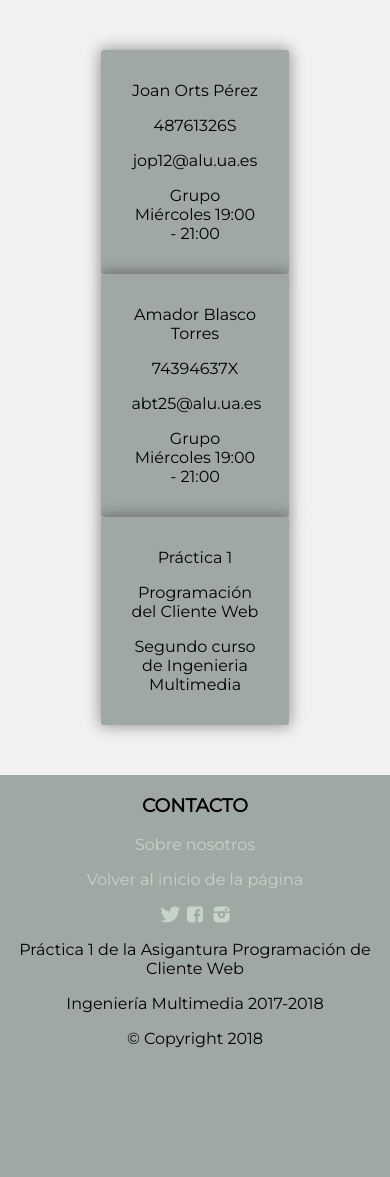
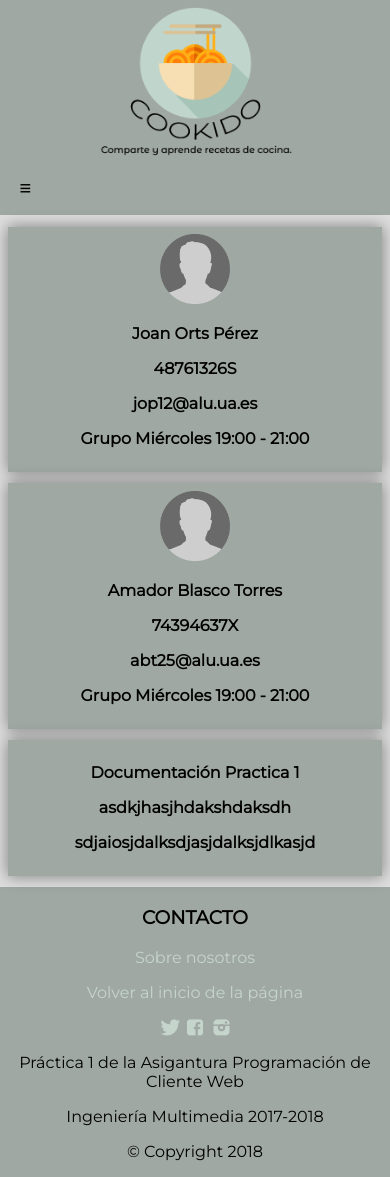
Before and after one commit to JoanOrts/PWC, a PHP site: page /acerca.html in a window 390 px wide. Before the commit the page ends 1048 px from the top, so only its background shows below. Run offline with PHP 8.4, Linux system fonts and the light colour scheme.

Commit message:
Responsive de: Nuevo header, nav, formularios y acerca de

```diff
--- a/acerca.html
+++ b/acerca.html
@@ -1,34 +1,83 @@
 <!DOCTYPE html>
-<html lang="zxx">
+<html lang="es">
 <head>
   <meta charset="UTF-8">
-  <title>Acerca</title>
-  <link rel="stylesheet" type="text/css" href="css/style.css">
+  <title>Acerca de</title>
+  <link rel="stylesheet" type="text/css" href="css/styleJoan.css">
   <link type="text/css" rel="stylesheet" href="css/fontello/css/icon.css">
+  <meta name="viewport" content="width=device-width, initial-scale=1"/>
 </head>
 
   <body>
 
-  <div id="formulariologin">
-    <div id="acercaid" class="acercadatos">
-        <p> Joan Orts Pérez</p>
-        <p>48761326S</p>
-        <p>jop12@alu.ua.es</p>
-        <p>Grupo Miércoles 19:00 - 21:00</p>
+    <header style="background: #9fa8a3;">
+  		<a href="index.html"><img src="images/logoletras2.png" alt="Cookido Logo" class="cookidologo"></a>
+
+  	</header>
+
+  	<div class='barranavegacion'>
+  			<nav id='barranavegacionid'>
+  				<input type='checkbox'/>
+  				<label>
+  						<i class="fa-bars">&#8801;</i>
+  				</label>
+
+  				<ul>
+  						<li><a href='index.html'>Inicio</a></li>
+  						<li><a href='buscar.html'>Buscar</a></li>
+  						<li><a href='registro.html'>Registro</a></li>
+  						<li><a href='nueva-receta.html'>Nueva Receta</a></li>
+  						<li><a href='login.html'>Log In</a></li>
+  						<li><a href='index.html'>Log Out</a></li>
+  					</ul>
+  			</nav>
+  	</div>
+
+    <div class="descrip">
+      <div class="datos_curso">
+        <img class="joan" src="images/default.png" alt="Avatar Joan">
+          <p> Joan Orts Pérez</p>
+          <p>48761326S</p>
+          <p>jop12@alu.ua.es</p>
+          <p>Grupo Miércoles 19:00 - 21:00</p>
+      </div>
     </div>
 
-    <div id="acercaid2" class="acercadatos2">
+    <div class="descrip">
+      <div class="datos_curso">
+        <img class="amador" src="images/default.png" alt="Avatar Amador" >
         <p>Amador Blasco Torres</p>
         <p>74394637X</p>
         <p>abt25@alu.ua.es</p>
         <p>Grupo Miércoles 19:00 - 21:00</p>
+      </div>
     </div>
-    <div class="datos_curso">
-      <p>Práctica 1 </p>
-      <p>Programación del Cliente Web</p>
-      <p>Segundo curso de Ingenieria Multimedia</p>
+
+    <div class="descrip">
+      <div class="datos_curso">
+        <p>Documentación Practica 1 </p>
+        <p>asdkjhasjhdakshdaksdh</p>
+        <p>sdjaiosjdalksdjasjdalksjdlkasjd</p>
+      </div>
     </div>
-  </div>
+
+    <!--<div id="cartitaJoan" class="joancartita">
+        <img class="joan" src="images/default.png" alt="Avatar Joan">
+          <p> Joan Orts Pérez</p>
+          <p>48761326S</p>
+          <p>jop12@alu.ua.es</p>
+          <p>Grupo Miércoles 19:00 - 21:00</p>
+    </div>
+
+    <div id="cartitaAmador" class="amadorcartita">
+        <img class="amador" src="images/default.png" alt="Avatar Amador" >
+        <div class="datitosdedentro">
+        <p>Amador Blasco Torres</p>
+        <p>74394637X</p>
+        <p>abt25@alu.ua.es</p>
+        <p>Grupo Miércoles 19:00 - 21:00</p>
+      </div>
+    </div>-->
 
   <div class="footerseccion">
     <footer>
--- a/css/style.css
+++ b/css/style.css
@@ -36,8 +36,6 @@ header a{
 header ul{
   text-align: center;
   display: inline-block;
-  border-radius: 25px;
-  background:rgba(255,255,255, 0.4);
   padding-right: 10%;
   margin-top:40px;
   margin-bottom: 100px;
@@ -223,11 +221,6 @@ nav li{
 /*FOOTER*/
 
 footer {
-    /*padding: 20px;
-    text-align: center;
-    background: #9fa8a3;
-    margin-top: 20px;
-    margin: 0 auto;*/
 		margin-bottom: 0;
     margin-left: 0;
     width: 100%;
@@ -418,3 +411,11 @@ footer {
 }
 
 /*ACERCA DE------- */
+
+.acercade {
+	width: 60%;
+  margin: 50px auto;
+  text-align: center;
+  position: relative;
+	margin: none;
+}
--- /dev/null
+++ b/css/styleJoan.css
@@ -0,0 +1,337 @@
+@import url(http://fonts.googleapis.com/css?family=Montserrat);
+
+/*------------------GENERAL---------------------------*/
+
+body {margin: 0px;padding-top:0;}
+
+body,html{
+  font-family: montserrat;
+  font-weight:normal;
+  background-color: #dedede;
+}
+
+body>header{
+	display: flex;
+	flex-direction: column;
+	text-align: center;
+}
+
+/*------------------LOGO DE HEADER-----------------------*/
+
+.cookidologo{
+	align-self: center;
+	width: 20%;
+}
+
+/*------------------------BARRA DE NAVEGACION-------------------*/
+
+#barranavegacionid{
+  width:auto;
+  min-width:300px;
+  height: 45px;
+  margin:0 auto;
+  position:relative;
+  overflow:no-display;
+  color: #FFF;
+  background: #9fa8a3;
+  border-bottom: 2px solid #9fa8a3;
+}
+
+#barranavegacionid ul,#barranavegacionid li{
+
+  margin:0 auto;
+  padding:0 0;
+  list-style:none;
+  display: flex;
+}
+
+#barranavegacionid ul{
+  margin-left: 10px;
+  height:45px;
+  width:100%
+}
+
+#barranavegacionid li{
+	float:left;
+	display:inline;
+	position:relative;
+}
+
+#barranavegacionid a{
+	display: block;
+  font-size:120%;
+	line-height: 45px;
+	padding: 0 14px;
+	text-decoration: none;
+	color: black;
+}
+#barranavegacionid li a:hover{
+  color: #e3e0cf;
+
+}
+#barranavegacionid input{display:none;margin:0 0;padding:0 0;width:80px;height:30px;opacity:0;cursor:pointer
+}
+#barranavegacionid label{
+	font:normal 20px Arial;
+  display:none;
+  width:35px;
+  height:36px;
+  line-height:36px;
+  text-align:center;
+  float:right;
+
+}
+
+/*-----------------FORMULARI REGISTRE I LOGIN------------------*/
+
+#formulariologin {
+  width: 60%;
+  margin: 50px auto;
+  text-align: center;
+  position: relative;
+}
+
+#formulariologin div {
+  background: #9fa8a3;
+  border: 0 none;
+  border-radius: 3px;
+  box-shadow: 0 0 15px 1px rgba(0, 0, 0, 0.4);
+  padding: 15px 30px;
+  box-sizing: border-box;
+  width: 80%;
+  margin: 0 auto;
+  position: relative;
+}
+
+#formulariologin input, #formulariologin textarea {
+  outline: none;
+  padding: 15px;
+  border: 3px solid #c5d5cb;
+  border-radius: 3px;
+  margin-bottom: 10px;
+  width: 100%;
+  box-sizing: border-box;
+  font-family: montserrat;
+  color: black;
+  font-size: 13px;
+}
+
+#formulariologin .action-button {
+  width: 100px;
+  background: #c5d5cb;
+  font-weight: bold;
+  color: black;
+  border: 0 none;
+  border-radius: 1px;
+  cursor: pointer;
+  padding: 10px 5px;
+  margin: 10px 5px;
+}
+
+#formulariologin .action-button:hover, #formulariologin .action-button:focus {
+  box-shadow: 0 0 0 2px white;
+}
+
+/*---------------------FORMULARI BUSQUEDA---------------------------------*/
+
+.formulariobusqueda {
+  width: 60%;
+  margin: 50px auto;
+  text-align: center;
+  position: relative;
+}
+
+.formulariobusquedacampos {
+  background: #9fa8a3;
+  border: 0 none;
+  border-radius: 3px;
+  box-shadow: 0 0 15px 1px rgba(0, 0, 0, 0.4);
+  padding: 15px 30px;
+  box-sizing: border-box;
+  width: 50%;
+  margin: 0 auto;
+  position: relative;
+}
+
+.formulariobusquedacampos:not(:first-of-type) {
+  display: none;
+}
+
+.formulariobusqueda input, .formulariobusqueda textarea, .formulariobusqueda select {
+  outline: none;
+  padding: 15px;
+	border: 3px solid #c5d5cb;
+  border-radius: 3px;
+  margin-bottom: 10px;
+  width: 100%;
+  box-sizing: border-box;
+  font-family: montserrat;
+  color: black;
+  font-size: 13px;
+
+}
+
+.formulariobusqueda .action-button {
+  width: 100px;
+  background: #c5d5cb;
+  font-weight: bold;
+  color: black;
+  border: 0 none;
+  border-radius: 1px;
+  cursor: pointer;
+  padding: 10px 5px;
+  margin: 10px 5px;
+}
+
+.formulariobusqueda .action-button:hover, .formulariobusqueda .action-button:focus {
+  box-shadow: 0 0 0 2px white;
+}
+
+.dificultad{
+  font-size: 15px;
+  float:left;
+  font-weight: bold;
+}
+
+/*---------------------------------ACERCA DE------------------------*/
+
+.descrip{
+  width: 96%;
+  margin:0 auto;
+  border: 0 none;
+  border-radius: 3px;
+  box-shadow: 0 0 15px 1px rgba(0, 0, 0, 0.4);
+  box-sizing: border-box;
+  position: relative;
+
+}
+
+.datos_curso{
+  margin-top:3%;
+  text-align: center;
+  padding: 2% 3%;
+  background-color: #9fa8a3;
+  font-size: 1em;
+  font-weight: bold;
+}
+
+.joan{
+  width: 20%;
+}
+
+.amador{
+  width: 20%;
+}
+
+/*-------------------------------FOOTER--------------------------------*/
+
+footer {
+		margin-bottom: 0;
+    margin-left: 0;
+    width: 100%;
+  	background:#9fa8a3;
+		text-align: center;
+	  margin:0 auto;
+}
+
+.footerseccion{
+	display: inline-block;
+	display: flex;
+	margin-top: 3%;
+}
+
+.footerinfo{
+	margin-bottom: 2%;
+}
+
+/*--------ICONS------------*/
+
+.iconito{
+  color: #c5d5cb;
+}
+
+.iconito:hover{
+  color: #e3e0cf;
+}
+
+.footerinfo a{
+  text-decoration: none;
+  color: #c5d5cb;
+}
+
+.footerinfo a:hover {
+  color: #e3e0cf;
+}
+
+/*---------------------------MEDIA QUERIS---------------------------*/
+
+@media screen and (max-width: 800px){
+
+  .formulariobusqueda {
+    width: 100%;
+  }
+  .formulariobusquedacampos {
+    width: 80%;
+  }
+
+}
+@media screen and (max-width: 600px){
+
+	#formulariologin {
+	  width: 90%;
+	}
+
+  .cookidologo{
+  align-self: center;
+  width: 50%;
+  }
+
+  #barranavegacionid{
+    position:relative;
+    color: #FFF;
+    background: #9fa8a3;
+    border-bottom: 0px solid #222;
+  }
+
+  #barranavegacionid ul{
+    top:100%;
+    left:0;
+    height:auto;
+    display:none;
+    position:absolute;
+    z-index:3;
+    background: #9fa8a3;
+    color: #fff;
+    background-color: #9fa8a3;
+  }
+
+  #barranavegacionid li{
+    font:normal 90% Arial;
+    width:auto;
+    display:block;
+    float:none;
+  }
+
+  #barranavegacionid input,#barranavegacionid label{
+    margin:0  2%;
+    float:right;
+    display:block;
+    position:absolute;
+  }
+
+  #barranavegacionid input{z-index:10;}
+
+  #barranavegacionid input:checked ~ ul{display:block}
+
+  .fa-bars {
+    color: black;
+  }
+
+  .formulariobusqueda {
+    width: 100%;
+  }
+  .formulariobusquedacampos {
+    width: 80%;
+  }
+
+}
--- a/index.html
+++ b/index.html
@@ -12,7 +12,7 @@
 
 
 
-	<header style="background: url(images/header.jpg) 100% 100% no-repeat; background-size: cover; background-position: center; height: 200px">
+	<header style="background: #9fa8a3;">
 		<a href="index.html"><ul>
 			<li><img src="images/logo.png"></li>
 			<li><h1>COOKIDO</h1>
```
Also changed, not shown: buscar.html (+25 -1 lines), login.html (+24 -1 lines), registro.html (+25 -1 lines), images/avatar-user.png (added), images/default.png (added), images/logoletras.png (added), images/logoletras2.png (added), 3 other files.
